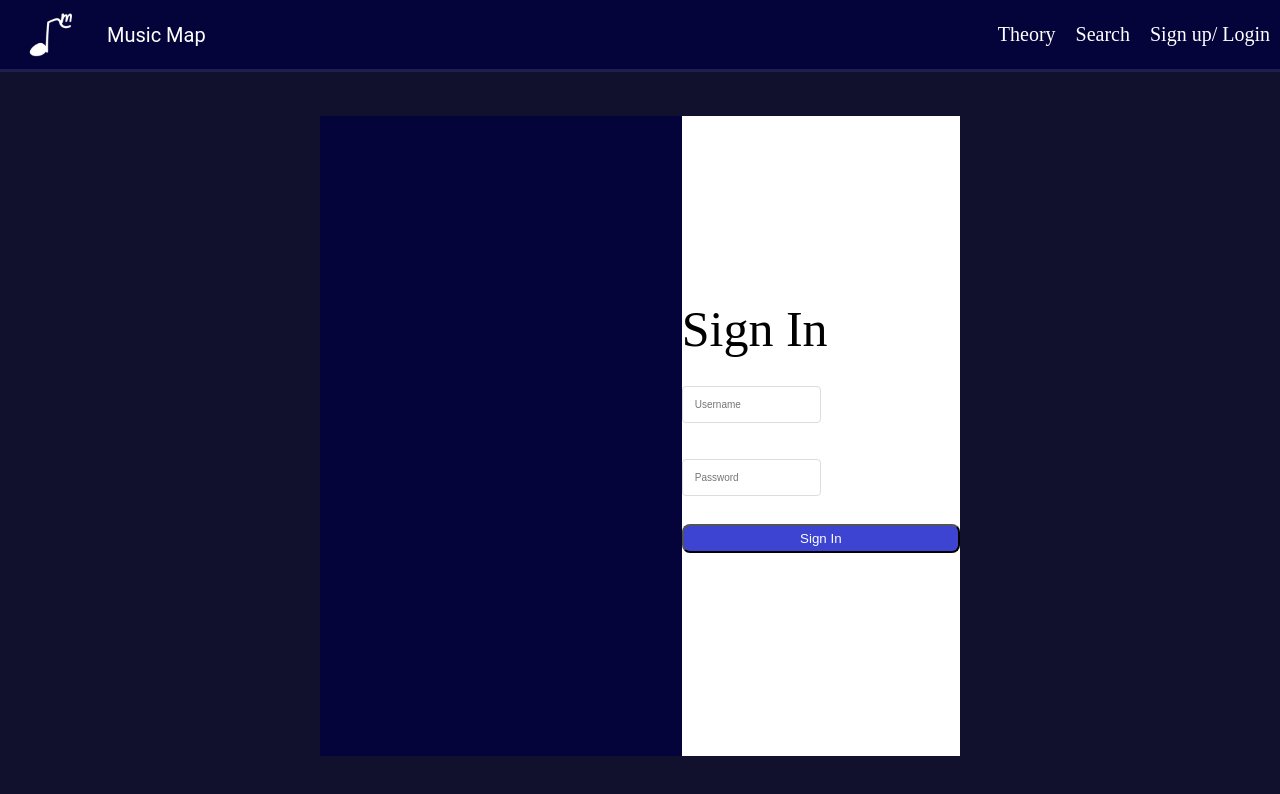
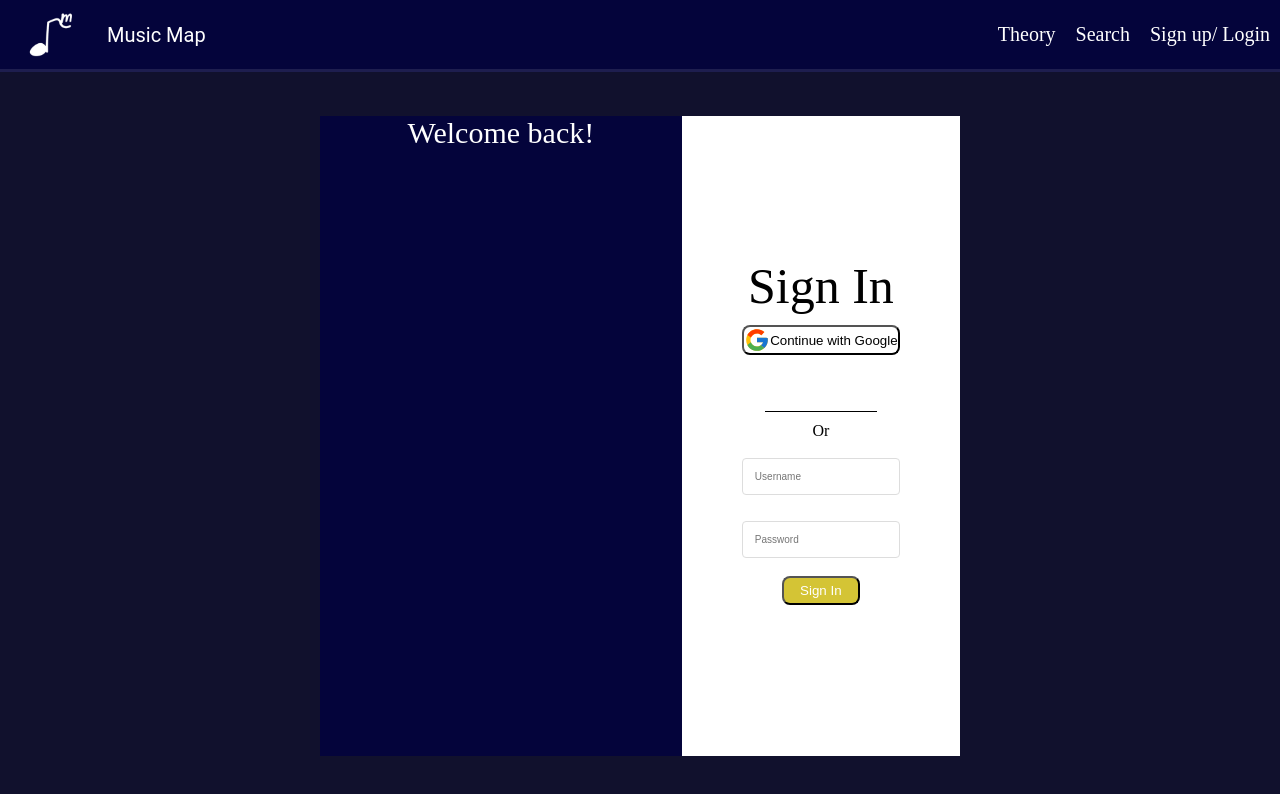
Before and after one commit to marshall-edmond/music-theory, a React (Vite) app in the folder frontend/: page /generate in a window 1280 px wide. Shown: the top 794 px of the page. Built offline with nearby package versions, Linux system fonts and the light colour scheme.

Commit message:
Signup Page updated, need to allow sign in with google

```diff
--- a/frontend/src/App.css
+++ b/frontend/src/App.css
@@ -22,7 +22,7 @@ b {
 }
 
 input {
-    width: 50%;
+    width: 100%;
     padding: 12px;
     margin: 8px 0;
     border: 1px solid #ddd;
--- a/frontend/src/pages/Signup.tsx
+++ b/frontend/src/pages/Signup.tsx
@@ -3,6 +3,7 @@ import Header  from '../components/Header.tsx'
 import styles from '../styles/Signup.module.css';
 import { useState } from 'react';
 import { useNavigate  } from 'react-router-dom';
+import { FcGoogle } from 'react-icons/fc';
 
 
 
@@ -61,6 +62,9 @@ function Signup(){
             <div className={styles.mainContainer}>
                 <div className={styles.container}>
                     <div className={styles.containerLeft}>
+                        <div className={styles.header}>
+                            Welcome back!
+                        </div>
                     </div>
 
                     <div className={styles.containerRight}>
@@ -68,6 +72,14 @@ function Signup(){
                             <h1 className={styles.h1}>
                                 Sign In
                             </h1>
+                            <button className={styles.button}>
+                                <FcGoogle size={26} />
+                                Continue with Google
+                            </button>
+                            <div className={styles.line}/>
+                            <div style={{fontSize : '16px'}}>
+                                Or
+                            </div>
                             <label>
                                 <input name="username" placeholder = "Username" value = {username} onChange={ e =>  setUsername(e.target.value) }/>
                             </label>
--- a/frontend/src/styles/Signup.module.css
+++ b/frontend/src/styles/Signup.module.css
@@ -26,6 +26,7 @@
     display:flex;
     flex-direction: column;
     background-color: rgb(4, 4, 59);
+    text-align:center;
 
 
 }
@@ -44,8 +45,9 @@
 .forms {
     display:flex;
     flex-direction: column;
-    gap: 2rem;
+    gap: 1rem;
     justify-content:center;
+    align-items:center;
 
 }
 
@@ -56,11 +58,13 @@
     font-family: 'Proxima Nova';
     font-size: 5rem;
 
+
+
 }
 
 .btn {
     border-radius: 8px;
-    background: rgb(60,68,209);
+    background: rgb(212, 196, 53);
     color: white;
     align-content:center;
     padding: 5px 16px;
@@ -70,3 +74,27 @@
     color: rgb(227, 34, 34);
     font-size: 8px;
 }
+
+.button {
+    background-color:transparent;
+    border: 1 px solid grey;
+    border-radius: 8px;
+    text-align:center;
+    display:flex;
+    align-items:center;
+
+}
+
+.header {
+    color : white;
+    font-size: 3rem;
+
+}
+
+.line {
+    border-bottom:1px solid black;
+    width:112px;
+    height:47px;
+
+
+}
```
Also changed, not shown: 1 other file (tests, documents, lock files or other folders).
